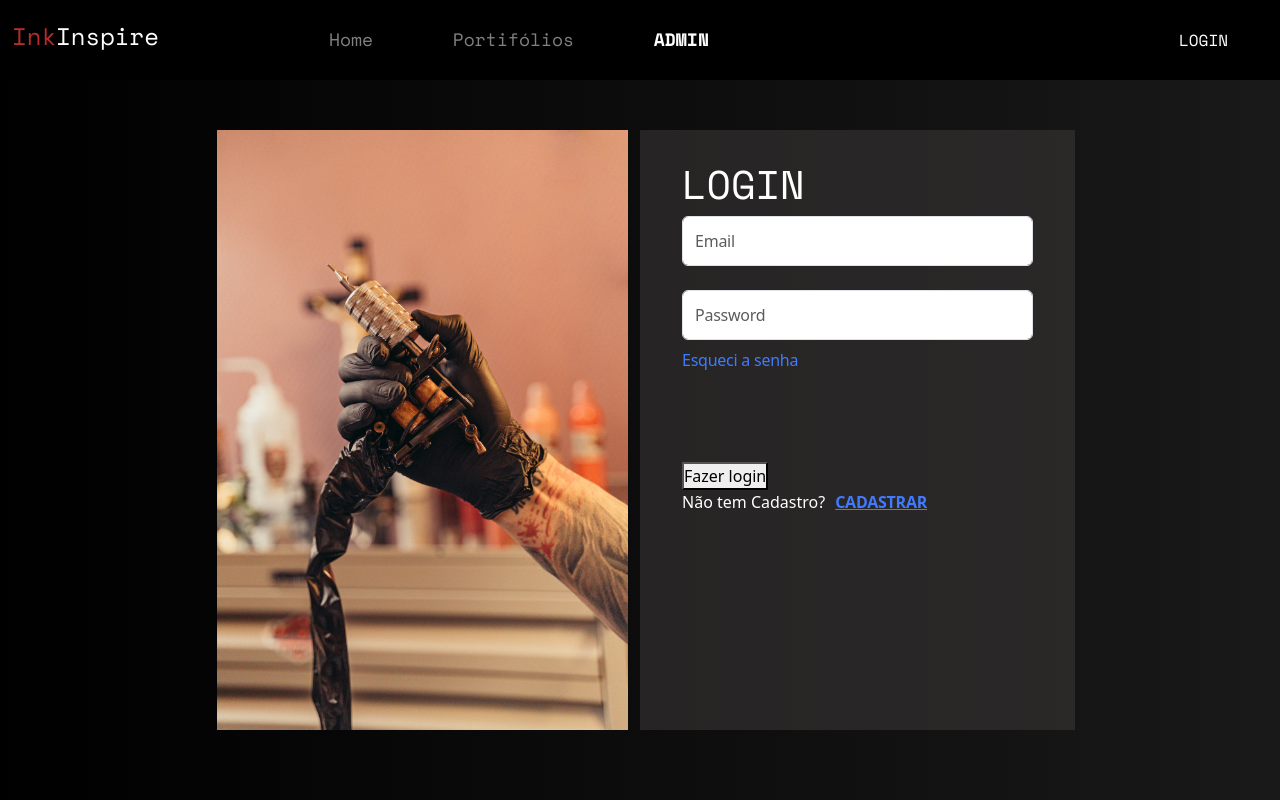
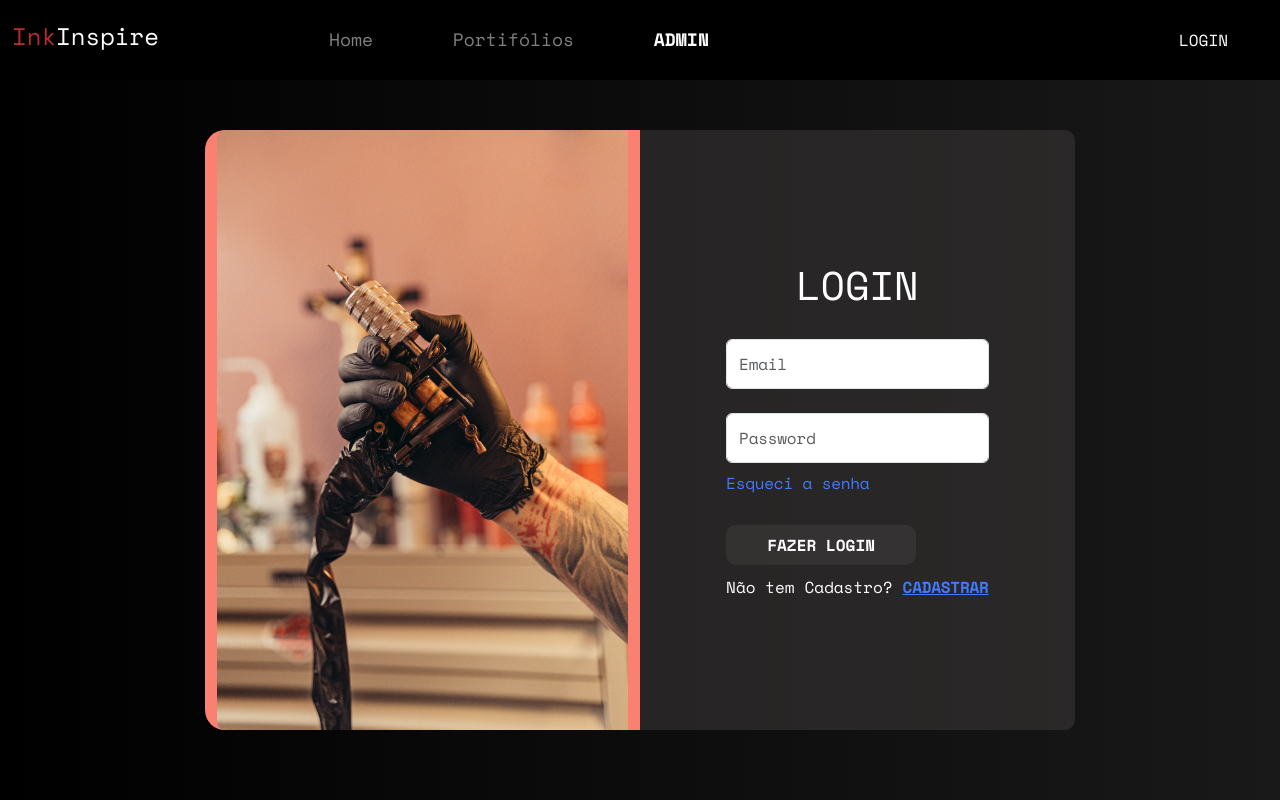
Before and after one commit to fh3mrique/InkInspire, a React (Vite) app in the folder frontend/: page /admin/auth/login in a window 1280 px wide. Built offline with nearby package versions, Linux system fonts and the light colour scheme.

Commit message:
Feat: ajuste no css

```diff
--- a/frontend/src/components/NavBar/index.tsx
+++ b/frontend/src/components/NavBar/index.tsx
@@ -1,8 +1,8 @@
 import { Link, useNavigate } from "react-router-dom";
 import "./styles.css";
-import "bootstrap/js/src/collapse.js";
+import "bootstrap/js/src/collapse.js"; // Verifique se isso é necessário
 import { NavLink } from "react-router-dom";
-import { useContext, useEffect } from "react";
+import { useContext, useEffect, useState } from "react"; // Adicionei useState para controlar o estado do menu
 import { AuthContext } from "../../AuthContext";
 import {
   getTokenData,
@@ -12,6 +12,7 @@ import {
 
 const NavBar = () => {
   const { authContextData, setAuthContextData } = useContext(AuthContext);
+  const [isMenuOpen, setIsMenuOpen] = useState(false); // Estado para controlar se o menu está aberto
 
   const navigate = useNavigate();
 
@@ -37,8 +38,12 @@ const NavBar = () => {
     navigate("/");
   };
 
+  const toggleMenu = () => {
+    setIsMenuOpen(!isMenuOpen); // Alternar entre aberto e fechado
+  };
+
   return (
-    <nav className="main-nav  navbar navbar-expand-md">
+    <nav className="main-nav navbar navbar-expand-md">
       <div className="container-fluid">
         <Link to="/" className="nav-logo-text">
           <h4><span>Ink</span>Inspire</h4>
@@ -47,27 +52,23 @@ const NavBar = () => {
         <button
           className="navbar-toggler"
           type="button"
-          data-bs-toggle="collapse"
-          data-bs-target="#dscatalog-navbar"
-          aria-controls="dscatalog-navbar"
-          aria-expanded="false"
-          aria-label="Toggle navigation"
+          onClick={toggleMenu} // Chame a função toggleMenu ao clicar no botão do menu
         >
           <span className="navbar-toggler-icon"></span>
         </button>
 
-        <div className="collapse navbar-collapse" id="dscatalog-navbar">
+        <div className={`collapse navbar-collapse ${isMenuOpen ? 'show' : ''}`} id="dscatalog-navbar">
           <ul className="navbar-nav offset-md-2 main-menu">
             <li>
-              <NavLink to="/">
+              <NavLink to="/" onClick={toggleMenu}>
                 Home
               </NavLink>
             </li>
             <li>
-              <NavLink to="portfolios">Portifólios</NavLink>
+              <NavLink to="portfolios" onClick={toggleMenu}>Portifólios</NavLink>
             </li>
             <li>
-              <NavLink to="admin">ADMIN</NavLink>
+              <NavLink to="admin" onClick={toggleMenu}>ADMIN</NavLink>
             </li>
           </ul>
         </div>
@@ -83,7 +84,7 @@ const NavBar = () => {
               </a>
             </>
           ) : (
-            <Link to="/admin/auth">LOGIN</Link>
+            <Link to="/admin/auth" onClick={toggleMenu}>LOGIN</Link>
           )}
         </div>
       </div>
--- a/frontend/src/pages/Admin/Auth/Login/index.tsx
+++ b/frontend/src/pages/Admin/Auth/Login/index.tsx
@@ -39,7 +39,7 @@ const Login = () => {
 
   return (
     <div className="login-card">
-      <h1>LOGIN</h1>
+      <h1 className="title-login-card">LOGIN</h1>
       {hasError && (
         <div className="alert alert-danger">
           Ocorreu um erro ao tenter efetuar o login
--- a/frontend/src/pages/Admin/Auth/Login/styles.css
+++ b/frontend/src/pages/Admin/Auth/Login/styles.css
@@ -1,3 +1,31 @@
-.login-card{
-    padding: 30px;
+.login-card {
+  padding: 30px;
+  display: flex;
+  justify-content: center;
+  align-items: center;
+  flex-direction: column;
+  height: 100%;
+  border-radius: 20 0 20 0;
+  font-family: "Space Mono", monospace;
 }
+
+.title-login-card {
+  margin-bottom: 30px;
+}
+.login-submit button {
+  border: none;
+  width: 190px;
+  height: 40px;
+  background-color: lightblue;
+  border-radius: 10px;
+  font-weight: bold;
+  text-transform: uppercase;
+  margin-bottom: 10px;
+
+  background-color: rgba(56, 53, 53, 0.8); /* Fundo escuro mais claro */
+  color: #fff; /* Texto branco */
+}
+
+.login-link-recover {
+  margin-bottom: 30px;
+}
--- a/frontend/src/pages/Admin/Auth/index.tsx
+++ b/frontend/src/pages/Admin/Auth/index.tsx
@@ -7,14 +7,14 @@ const Auth = () => {
   return (
     <div className="auth-container row">
       <div className="auth-banner-container col-xl-4">
-        <img src={AuthImg} />
+      <img src={AuthImg} style={{ width: '100%' }} />
       </div>
       <div className="auth-form-container col-xl-4">
         <Routes>
           <Route path="/" element={<Navigate to="login" replace />} />
-          <Route path="/login" element={<Login />} />
+          <Route path="login" element={<Login />} />
           <Route path="signup" element={<h1>Card signup</h1>} />
-          <Route path="recovery" element={<h1>Card recovery</h1>} />
+          <Route path="recovery" element={<h1 className="bg-black">Card recovery</h1>} />
         </Routes>
       </div>
     </div>
--- a/frontend/src/pages/Admin/Auth/styles.css
+++ b/frontend/src/pages/Admin/Auth/styles.css
@@ -7,20 +7,30 @@
 }
 
 .auth-banner-container{
-    width: 100%;
     /* background-color: blue; */
-    margin: 0;
-    padding: 0;
+    margin: 0px;
+    padding: 0px;
+    background-color: salmon;
+    border-radius: 20px 0px 0px 20px;
+
 }
 
 .auth-banner-container img{
+    border-radius: 8px 0px 0px 8px;
+
     height: 600px;
-    width: 100%;
-    background-repeat: no-repeat;
-    background-size: cover;
+    width: auto;
+    flex: 1;
 }
 
 .auth-form-container{
     height: 600px;
     background-color: rgba(56, 53, 53, 0.589);
+    border-radius: 0px 10px 10px 0px;
 }
+
+@media(width <= 768px){
+    .auth-banner-container {
+        display: none;
+    }
+}
--- a/frontend/src/pages/Home/styles.css
+++ b/frontend/src/pages/Home/styles.css
@@ -24,15 +24,14 @@
 .home-text-content {
   color: white;
   width: 65%;
+
 }
 .title-home-text {
-  font-size: 1.2em;
   text-align: center;
 }
 
 .subtitle-home-text {
   margin-top: 30px;
-  font-size: 0.7em;
 }
 
 .btn-home-container {
@@ -49,6 +48,11 @@
   font-weight: bold;
   text-transform: uppercase;
   cursor: pointer;
+}
+
+.btn-home-container button:hover{
+  background-color: rgba(255, 165, 0, 0.8);;
+  color: #fff; /* Texto branco */
 }
 
 @media (min-width: 320px) {
```
Also changed, not shown: frontend/src/components/NavBar/styles.css (+0 -50 lines).
